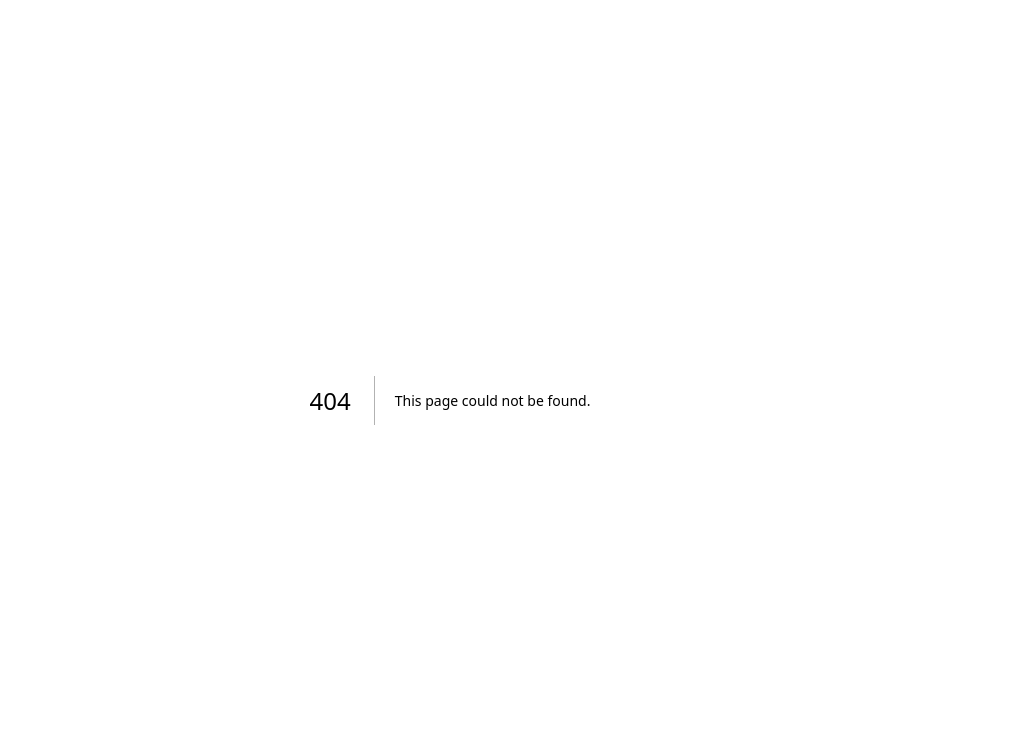
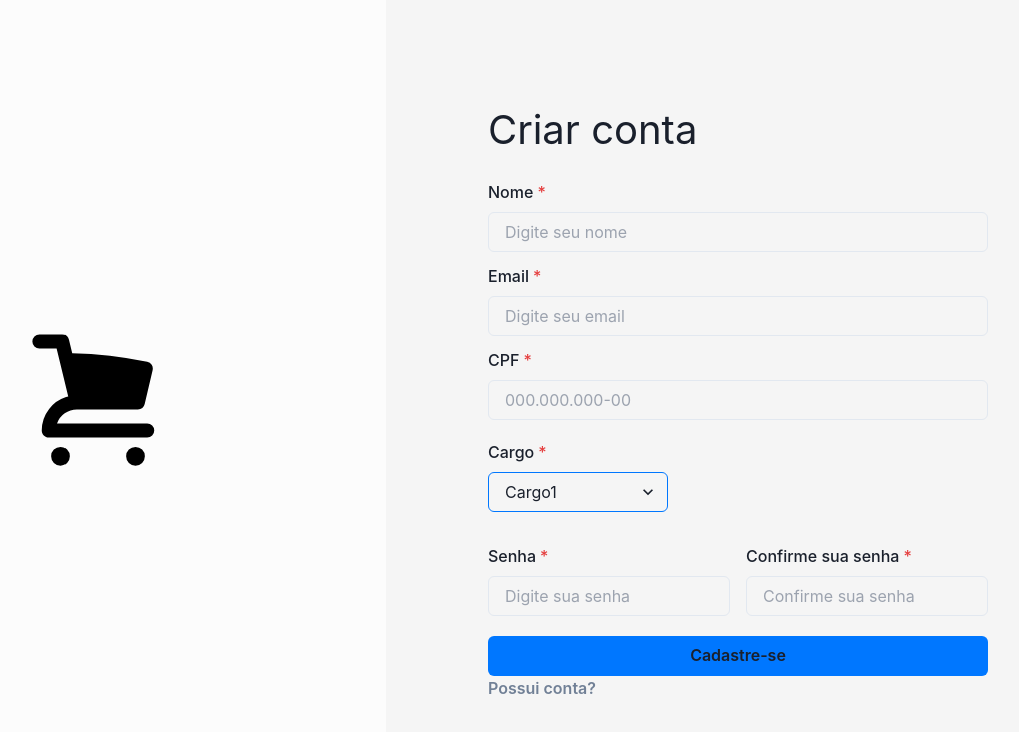
Before and after one commit to erickwnilton/guest, a Next.js app: page /register in a window 1280 px wide. Before the commit this address had no page. Shown: the top 732 px of the page, without its empty margins (190-1209 px from the left). Built offline with nearby package versions, Linux system fonts and the light colour scheme.

Commit message:
develop new client component

```diff
--- /dev/null
+++ b/app/register/page.tsx
@@ -0,0 +1,10 @@
+import { AuthPage } from "@/template/auth";
+import { FormRegister } from "@/components/formRegister";
+
+export default function Register() {
+  return (
+    <AuthPage title="Criar conta" button="Cadastre-se" buttonContent="Possui conta?">
+      <FormRegister name="Nome" email="Email" document="CPF" role="Cargo" password="Senha" confirmPassword="Confirme sua senha" button="Cadastre-se"/>
+    </AuthPage>
+  )
+}
--- /dev/null
+++ b/components/formRegister/index.tsx
@@ -0,0 +1,109 @@
+"use client"
+
+import * as yup from "yup";
+import { useForm } from "react-hook-form";
+import { yupResolver } from "@hookform/resolvers/yup";
+import {FormControl, FormLabel, Input, Box, Select, Button} from "@chakra-ui/react";
+
+interface RegisterComponentProps {
+  name: string
+  email: string
+  document: string
+  password: string
+  role: string
+  confirmPassword: string
+  button: string
+}
+
+const schema = yup.object({
+  name:
+  yup.string()
+  .required(),
+  email:
+  yup.string()
+  .email()
+  .required(),
+  document:
+  yup.string()
+  .required(),
+  role:
+  yup.string()
+  .required(),
+  password:
+  yup.string()
+  .required(),
+  confirmPassword:
+  yup.string()
+  .required()
+  .oneOf([yup.ref("password")])
+})
+
+export function FormRegister(props: RegisterComponentProps) {
+  const {register, handleSubmit} = useForm({resolver: yupResolver(schema)});
+
+  function handleUserData(data: any) {
+    console.log(data)
+  }
+
+  return (
+    <form className="" onSubmit={handleSubmit(handleUserData)}>
+      <div className="space-y-3">
+      <FormControl isRequired>
+        <FormLabel>
+          {props.name}
+        </FormLabel>
+        <Input type="text" {...register("name", {required: true})} placeholder="Digite seu nome"/>
+      </FormControl>
+      <FormControl isRequired>
+        <FormLabel>
+          {props.email}
+        </FormLabel>
+        <Input type="email" {...register("email", {required: true})} placeholder="Digite seu email"/>
+      </FormControl>
+      <FormControl isRequired>
+        <FormLabel>
+          {props.document}
+        </FormLabel>
+        <Input type="text" {...register("document", {required: true})} placeholder="000.000.000-00"/>
+      </FormControl>
+      </div>
+      <div className="space-y-3 mt-5">
+      <FormControl isRequired>
+        <FormLabel>
+          {props.role}
+        </FormLabel>
+        <Select
+        width="180px"
+        variant="outline"
+        borderColor="#0077ff"
+        {...register("role", {required: true})}
+        >
+          <option value="cargo1">Cargo1</option>
+          <option value="cargo2">Cargo2</option>
+          <option value="cargo3">Cargo3</option>
+          <option value="cargo4">Cargo4</option>
+        </Select>
+      </FormControl>
+      </div>
+      <div className="flex gap-4 mt-8">
+      <FormControl isRequired>
+        <FormLabel>
+          {props.password}
+        </FormLabel>
+        <Input type="password" {...register("password", {required: true})} placeholder="Digite sua senha"/>
+      </FormControl>
+      <FormControl isRequired>
+        <FormLabel>
+          {props.confirmPassword}
+        </FormLabel>
+        <Input type="password" {...register("confirmPassword", {required: true})} placeholder="Confirme sua senha"/>
+      </FormControl>
+      </div>
+      <Box marginTop="20px">
+        <Button type="submit" width="500px" bgColor="#0077ff" _hover={{bgColor: "#0077ffdc"}}>
+          {props.button}
+        </Button>
+      </Box>
+    </form>
+  )
+}
```
